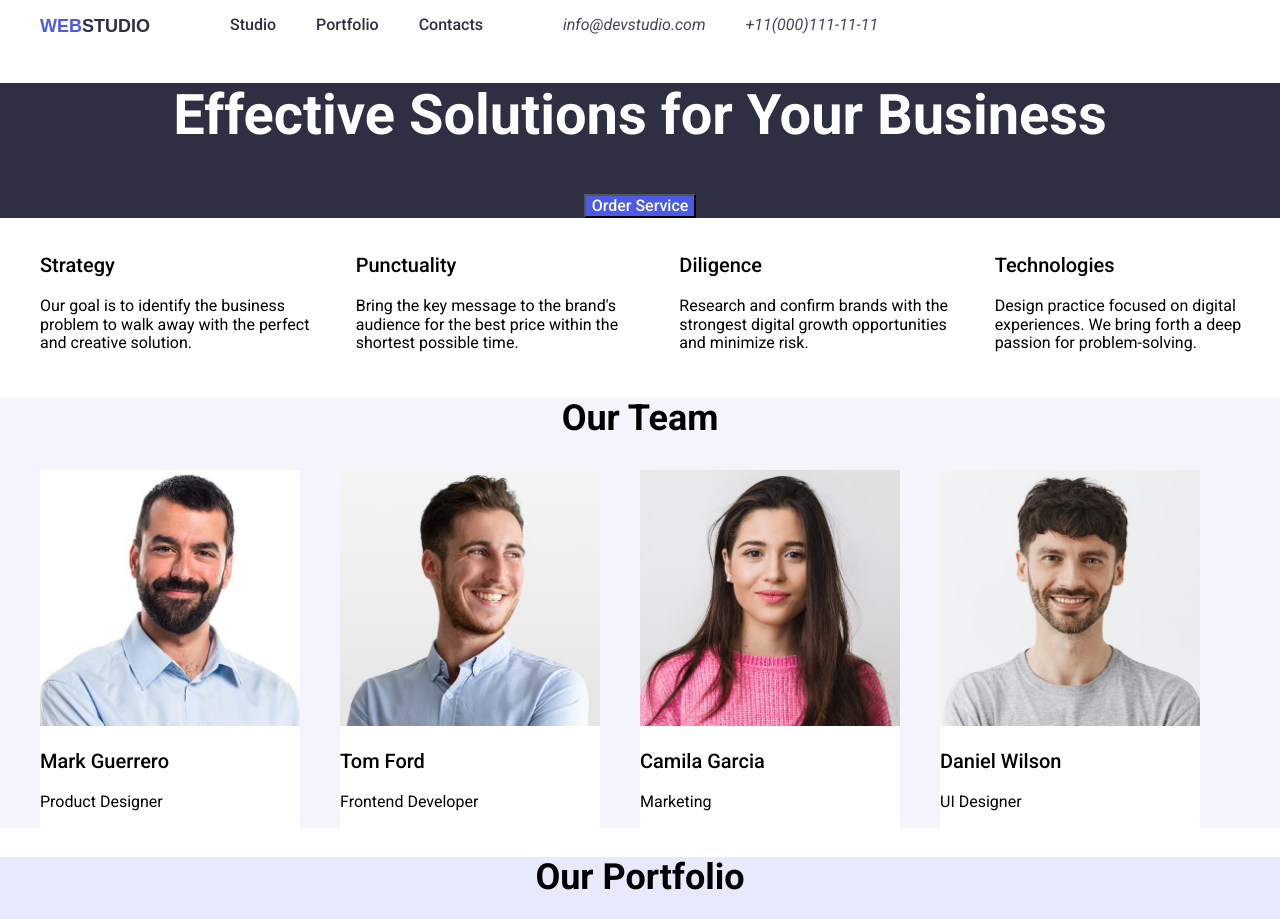
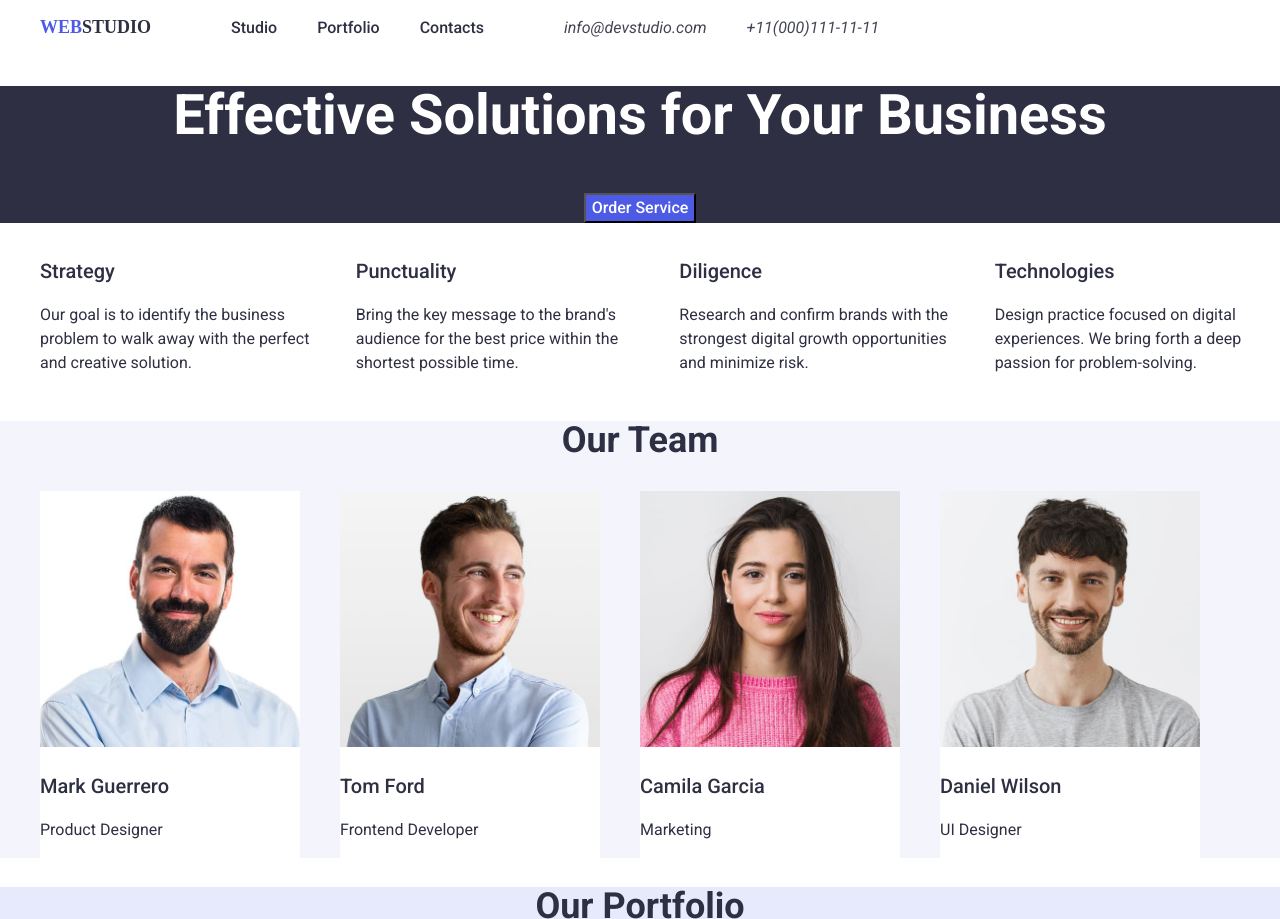
Before and after one commit to Bedirhan-99/goit-markup-hw-02, a plain HTML site: page index.html in a window 1280 px wide. Shown: the top 919 px of the page. Drawn offline with nearby package versions, Linux system fonts and the light colour scheme.

Commit message:
update css

```diff
--- a/css/styles.css
+++ b/css/styles.css
@@ -1,8 +1,8 @@
 body{
     font-family: Roboto, sans-serif;
     font-size: 16px;
-    line-height: 1,5;
-    background-color: #FFFFFF;
+    line-height: 1.5;
+    color: #2E2F42;
     font-weight: 400;
 }
 a{
@@ -16,10 +16,10 @@ a{
     gap: 40px;
 }
 .logo{
-    font-family: Raleway, sans-serif;
+    font-family: Raleway;
     font-size: 18px;
     font-weight: 700;
-    line-height: 1,16;
+    line-height: 1.16;
 }
 .hero-image{
     background-color: #2E2F42;
@@ -33,18 +33,18 @@ ul{
     font-size: 56px;
     font-weight: 700;
     color: #FFFFFF;
-    line-height: 1,07;
+    line-height: 1.07;
 }
 h2{
     font-size: 36px;
     font-weight: 700;
     text-align: center;
-    line-height: 1,11;
+    line-height: 1.11;
 }
 h3{
     font-size: 20px;
     font-weight: 500;
-    line-height: 1,2;
+    line-height: 1.2;
 }
 .menu-nav{
     font-weight: 500;
@@ -62,7 +62,6 @@ h3{
     color: #404BBF;
 }
 .address{
-    font-weight: 400;
     line-height: inherit;
 }
 .address a{
--- a/index.html
+++ b/index.html
@@ -5,8 +5,7 @@
     <meta name="viewport" content="width=device-width, initial-scale=1.0" />
     <link
       href="https://fonts.googleapis.com/css2?family=Open+Sans:ital,wght@0,700;1,700&family=Roboto:ital,wght@0,100..900;1,100..900&display=swap"
-      rel="stylesheet"
-        href="https://fonts.googleapis.com/css2?family=Open+Sans:ital,wght@0,700;1,700&family=Raleway:ital,wght@0,100..900;1,100..900&family=Roboto:ital,wght@0,100..900;1,100..900&display=swap"
+      href="https://fonts.googleapis.com/css2?family=Open+Sans:ital,wght@0,700;1,700&family=Raleway:ital,wght@0,100..900;1,100..900&family=Roboto:ital,wght@0,100..900;1,100..900&display=swap"
         rel="stylesheet">
         <link rel="stylesheet" href="https://cdnjs.cloudflare.com/ajax/libs/modern-normalize/3.0.1/modern-normalize.min.css"
           integrity="sha512-q6WgHqiHlKyOqslT/lgBgodhd03Wp4BEqKeW6nNtlOY4quzyG3VoQKFrieaCeSnuVseNKRGpGeDU3qPmabCANg=="
```
